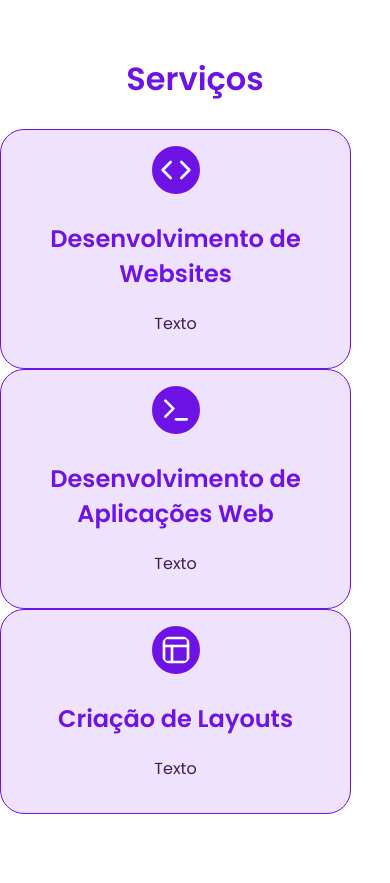
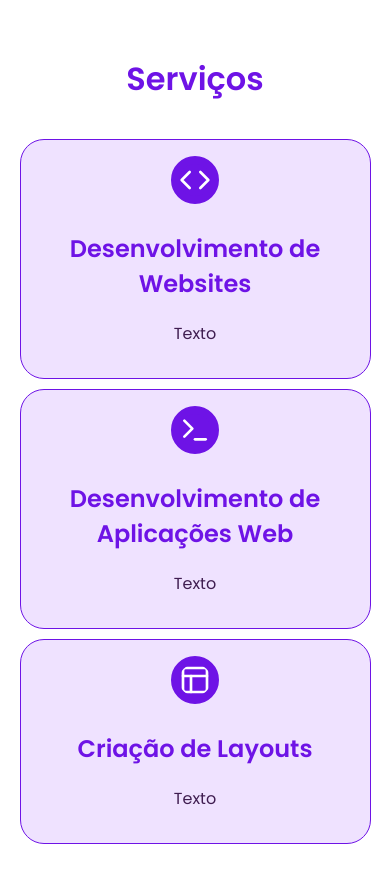
Before and after one commit to marianapalhano/portfolio, a plain HTML site: page index.html in a window 390 px wide. Shown: the part 1940-2823 px from the top of the page. Drawn offline with nearby package versions, Linux system fonts and the light colour scheme.

Commit message:
Added responsivity to Services section

```diff
--- a/style.css
+++ b/style.css
@@ -245,11 +245,12 @@ a:hover {
     .servicos-container {
         flex-direction: column;
         align-items: space-between;
+        align-items: center;
     }
 
     .servicos-container .servico {
         width: 90%;
-        height: 30%;
+        margin-top: 10px;
     }
 }
 
```
